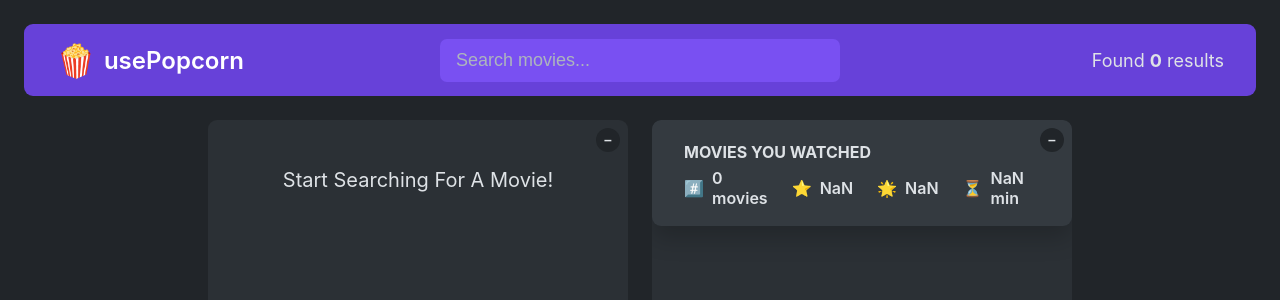
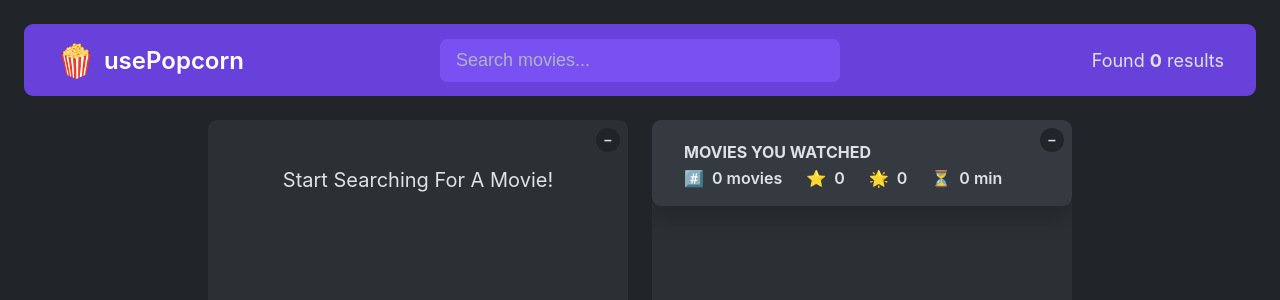
Before and after one commit to mohamedhanydev/usepopcorn, a React (Create React App) app: page / in a window 1280 px wide. Shown: the top 300 px of the page. Built offline with nearby package versions, Linux system fonts and the light colour scheme.

Commit message:
Add cleanup function for the title.

```diff
--- a/src/App.jsx
+++ b/src/App.jsx
@@ -4,6 +4,7 @@ import TextExpander from "./components/TextExpander";
 
 const KEY = "879206e0";
 const average = (arr) => {
+  if (!arr.length) return 0;
   const res = arr.reduce((acc, cur, i, arr) => acc + cur, 0);
   return res / arr.length;
 };
@@ -39,13 +40,12 @@ export default function App() {
       .catch((err) => setError(err.message))
       .finally(() => setIsLoading(false));
   }, [query]);
-  if (!selected) document.title = "usepopcorn";
   return (
     <>
       <Navbar>
         <Logo />
         <Search query={query} setQuery={setQuery} />
-        <Results movies={movies} />
+        <Results count={movies.length} />
       </Navbar>
       <MainContent>
         <Box isLoading={isLoading} error={error} query={query}>
@@ -98,11 +98,16 @@ function Details({
     getMovieDetails();
   }, [selected]);
 
-  if (!movie) return null;
-  document.title = movie.Title;
+  useEffect(() => {
+    if (!movie) return;
+    document.title = movie.Title;
+    return () => {
+      document.title = "usepopcorn";
+    };
+  }, [movie]);
   return (
     <>
-      {isLoading ? (
+      {isLoading || !movie ? (
         <Loader />
       ) : (
         <div className="details">
@@ -188,10 +193,10 @@ function Search({ query, setQuery }) {
     />
   );
 }
-function Results({ movies }) {
+function Results({ count }) {
   return (
     <p className="num-results">
-      Found <strong>{movies.length}</strong> results
+      Found <strong>{count}</strong> results
     </p>
   );
 }
@@ -276,8 +281,12 @@ function WatchedListSummary({ watched }) {
       <div>
         <InfoItem icon="#️⃣">{watched.length} movies</InfoItem>
         <InfoItem icon="⭐️">{avgImdbRating.toFixed()}</InfoItem>
-        <InfoItem icon="🌟">{avgUserRating.toFixed(2)}</InfoItem>
-        <InfoItem icon="⏳">{avgRuntime.toFixed(2)} min</InfoItem>
+        <InfoItem icon="🌟">
+          {avgUserRating === 0 ? 0 : avgUserRating.toFixed(2)}
+        </InfoItem>
+        <InfoItem icon="⏳">
+          {avgRuntime === 0 ? 0 : avgRuntime.toFixed(2)} min
+        </InfoItem>
       </div>
     </div>
   );
```
